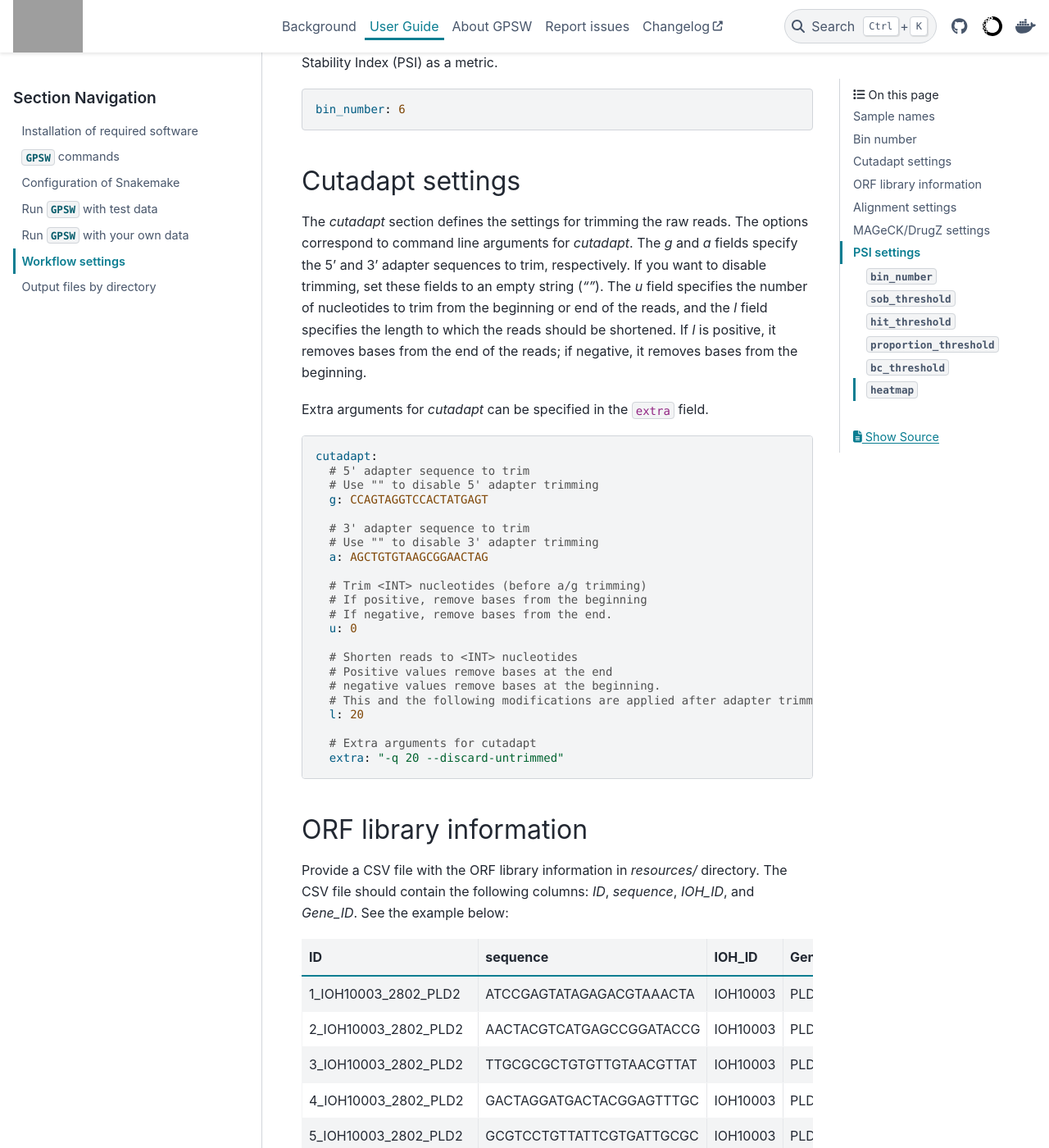
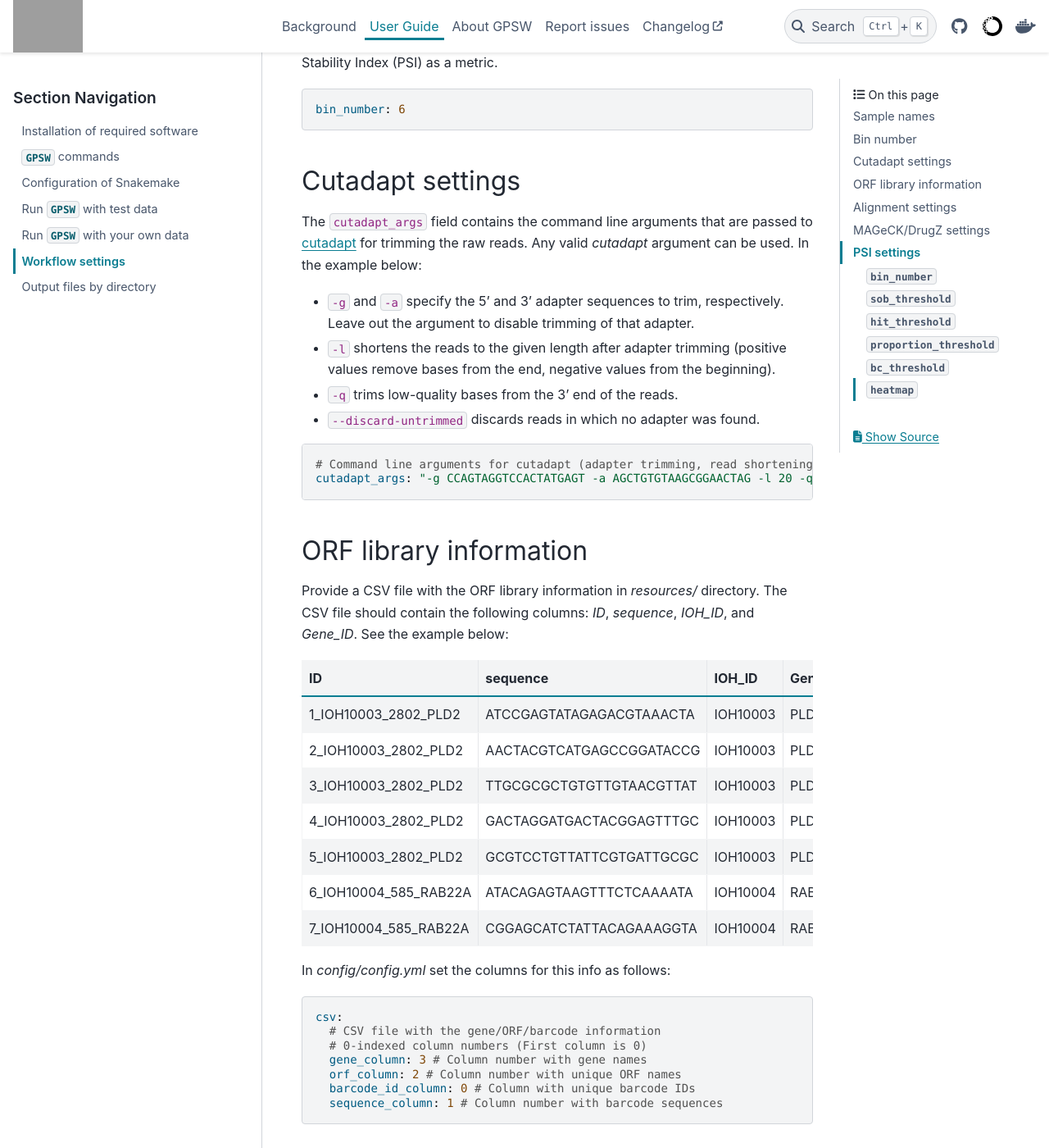
Before and after one commit to niekwit/gps-orfeome, a Sphinx documentation site: the page built from docs/workflow_settings.rst, in a window 1280 px wide and 1400 px high, scrolled down 1185 px. Shown: the whole window at 82% size. Built offline with Sphinx 7.4.7 and the PyData theme 0.15.4, drawn with Linux system fonts in a browser that asks for light colours; some of the changed text lies outside the part shown; grey boxes are pictures that could not be loaded.

Commit message:
updated for cutadapt_args

```diff
--- a/docs/workflow_settings.rst
+++ b/docs/workflow_settings.rst
@@ -27,28 +27,8 @@ Workflow setting are in `config.yml`:
     # of ORF counts between two conditions using MAGeCK/DrugZ.
     bin_number: 6
 
-    cutadapt:
-      # 5' adapter sequence to trim
-      # Use "" to disable 5' adapter trimming
-      g: CCAGTAGGTCCACTATGAGT
-
-      # 3' adapter sequence to trim
-      # Use "" to disable 3' adapter trimming
-      a: AGCTGTGTAAGCGGAACTAG
-
-      # Trim <INT> nucleotides (before a/g trimming)
-      # If positive, remove bases from the beginning
-      # If negative, remove bases from the end.
-      u: 0
-
-      # Shorten reads to <INT> nucleotides
-      # Positive values remove bases at the end
-      # negative values remove bases at the beginning.
-      # This and the following modifications are applied after adapter trimming (a,b).
-      l: 20
-
-      # Extra arguments for cutadapt
-      extra: "-q 20 --discard-untrimmed"
+    # Command line arguments for cutadapt (adapter trimming, read shortening, etc.)
+    cutadapt_args: "-g CCAGTAGGTCCACTATGAGT...AGCTGTGTAAGCGGAACTAG -m 20 -M 24 --discard-untrimmed"
 
     csv:
       # CSV file with the gene/ORF/barcode information
@@ -139,35 +119,17 @@ If the ``bin_number`` is set to 1, the workflow will perform a pairwise comparis
 
 Cutadapt settings
 --------------------------------------------------------------------------------
-The `cutadapt` section defines the settings for trimming the raw reads. The options correspond to command line arguments for `cutadapt`. The `g` and `a` fields specify the 5' and 3' adapter sequences to trim, respectively. If you want to disable trimming, set these fields to an empty string (`""`). The `u` field specifies the number of nucleotides to trim from the beginning or end of the reads, and the `l` field specifies the length to which the reads should be shortened.
-If `l` is positive, it removes bases from the end of the reads; if negative, it removes bases from the beginning.
+The ``cutadapt_args`` field contains the command line arguments that are passed to `cutadapt <https://cutadapt.readthedocs.io/>`_ for trimming the raw reads. Any valid `cutadapt` argument can be used. In the example below:
 
-Extra arguments for `cutadapt` can be specified in the ``extra`` field.
+- ``-g`` and ``-a`` specify the 5' and 3' adapter sequences to trim, respectively. Leave out the argument to disable trimming of that adapter.
+- ``-l`` shortens the reads to the given length after adapter trimming (positive values remove bases from the end, negative values from the beginning).
+- ``-q`` trims low-quality bases from the 3' end of the reads.
+- ``--discard-untrimmed`` discards reads in which no adapter was found.
 
 .. code-block:: yaml
 
-  cutadapt:
-    # 5' adapter sequence to trim
-    # Use "" to disable 5' adapter trimming
-    g: CCAGTAGGTCCACTATGAGT
-
-    # 3' adapter sequence to trim
-    # Use "" to disable 3' adapter trimming
-    a: AGCTGTGTAAGCGGAACTAG
-
-    # Trim <INT> nucleotides (before a/g trimming)
-    # If positive, remove bases from the beginning
-    # If negative, remove bases from the end.
-    u: 0
-
-    # Shorten reads to <INT> nucleotides
-    # Positive values remove bases at the end
-    # negative values remove bases at the beginning.
-    # This and the following modifications are applied after adapter trimming (a,b).
-    l: 20
-
-    # Extra arguments for cutadapt
-    extra: "-q 20 --discard-untrimmed"
+  # Command line arguments for cutadapt (adapter trimming, read shortening, etc.)
+  cutadapt_args: "-g CCAGTAGGTCCACTATGAGT -a AGCTGTGTAAGCGGAACTAG -l 20 -q 20 --discard-untrimmed"
 
 ORF library information
 --------------------------------------------------------------------------------
@@ -224,7 +186,7 @@ In `config/config.yml` set the columns for this info as follows:
 
 Alignment settings
 --------------------------------------------------------------------------------
-`GPSW` uses `Bowtie2` for aligning the reads to the ORF library. The `bowtie2` section defines the settings for the alignment. ``mismatch`` is the number of mismatches allowed in the alignment, and `extra` can be used to specify additional arguments for `Bowtie2`.
+`GPSW` uses `Bowtie2` for aligning the reads to the ORF library. The `bowtie2` section defines the settings for the alignment. ``mismatch`` is the maximum number of mismatches allowed over the whole read (default: 0, i.e. only perfectly matching reads are counted), and `extra` can be used to specify additional arguments for `Bowtie2`. Reads that match more than one barcode equally well are assigned to one of them at random, so barcodes with identical sequences share their reads.
 
 .. code-block:: yaml
 
```
